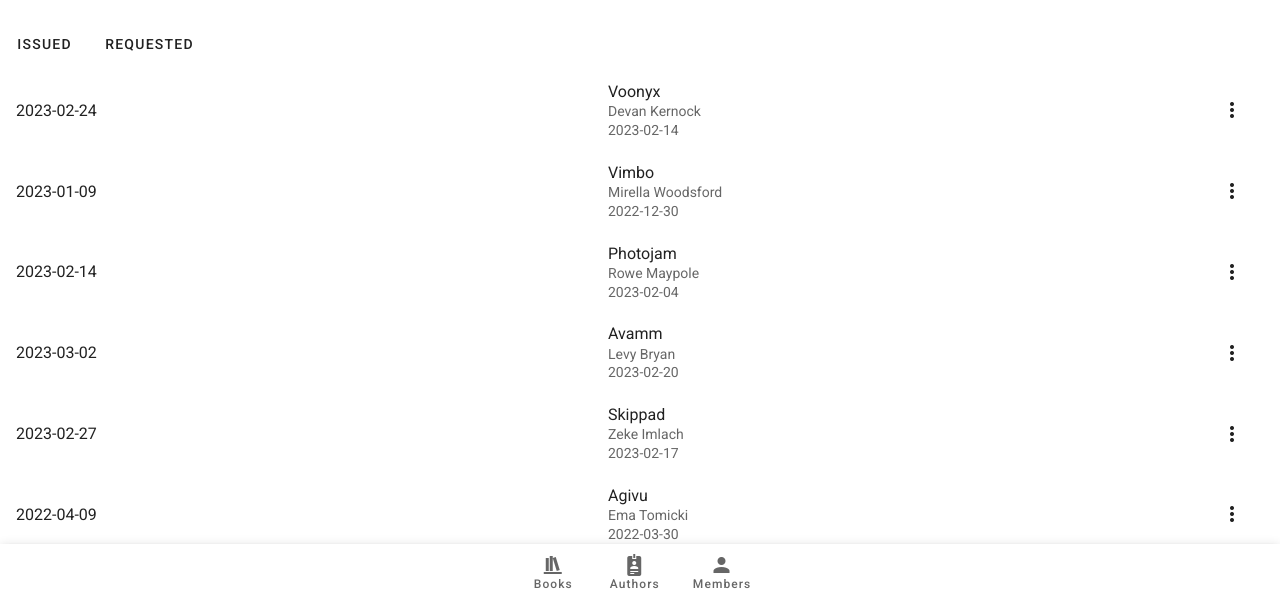
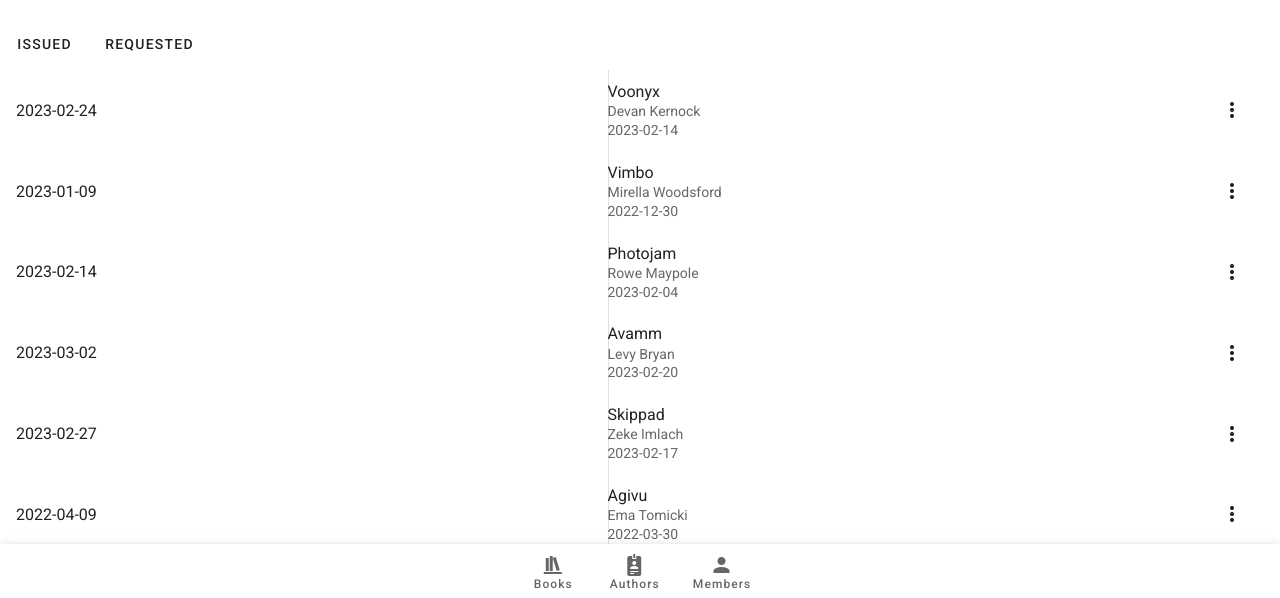
Before and after one commit to AkshanshSourabh/Librarian, a Vue app: page /issues in a window 1280 px wide. Shown: the part 200-798 px from the top of the page. Built offline with nearby package versions, Linux system fonts and the light colour scheme.

Commit message:
Alignment Added for Issue Page

```diff
--- a/src/views/Issues.vue
+++ b/src/views/Issues.vue
@@ -9,7 +9,7 @@
             <v-list-item-content>
                 <v-list-item-title v-text="item.returnDate"></v-list-item-title>
             </v-list-item-content>
-
+            <v-divider vertical></v-divider>
             <v-list-item-content>
                 <v-list-item-title v-text="item.book.title"></v-list-item-title>
                 <v-list-item-subtitle v-text="item.member.name"></v-list-item-subtitle>
```
